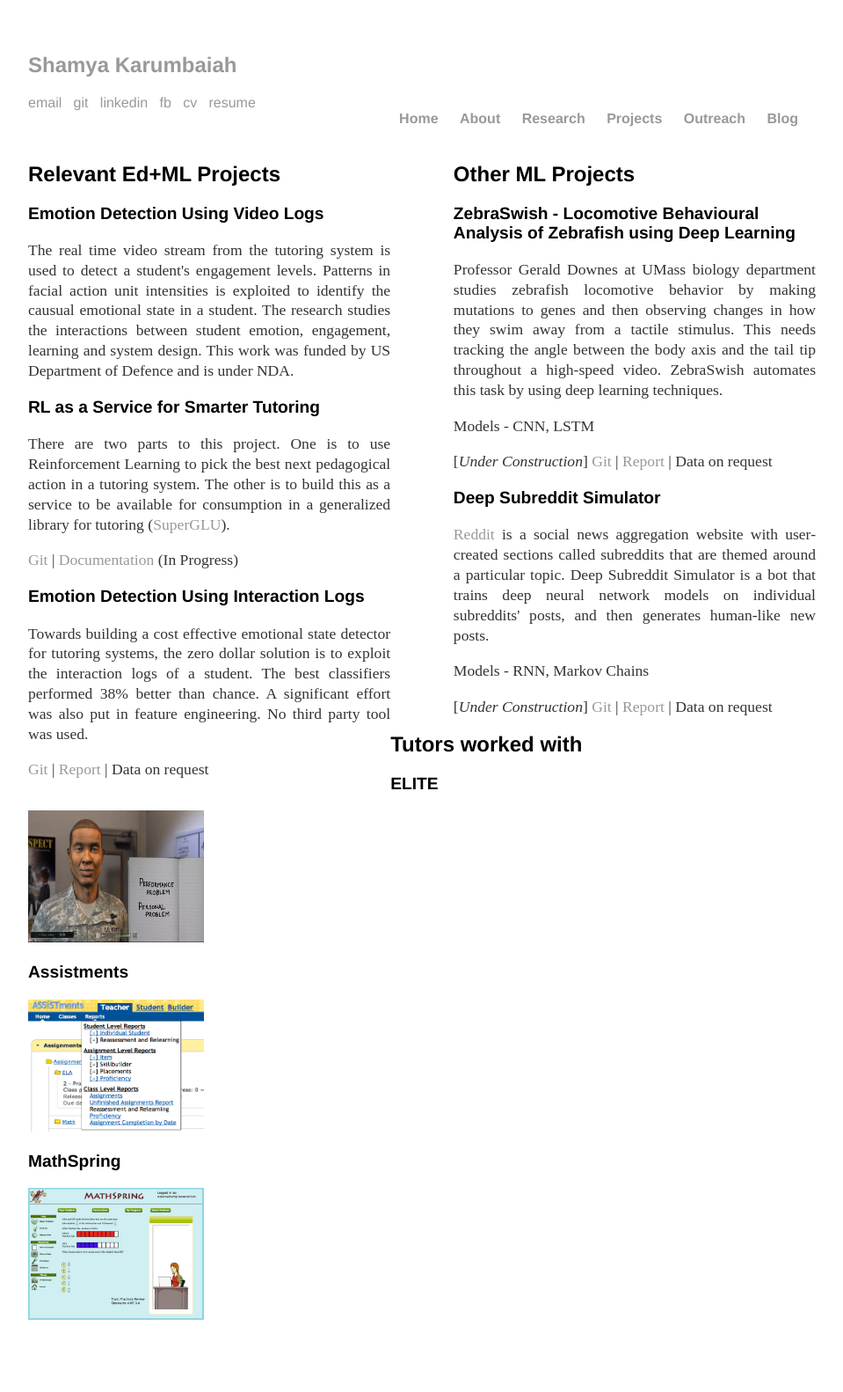
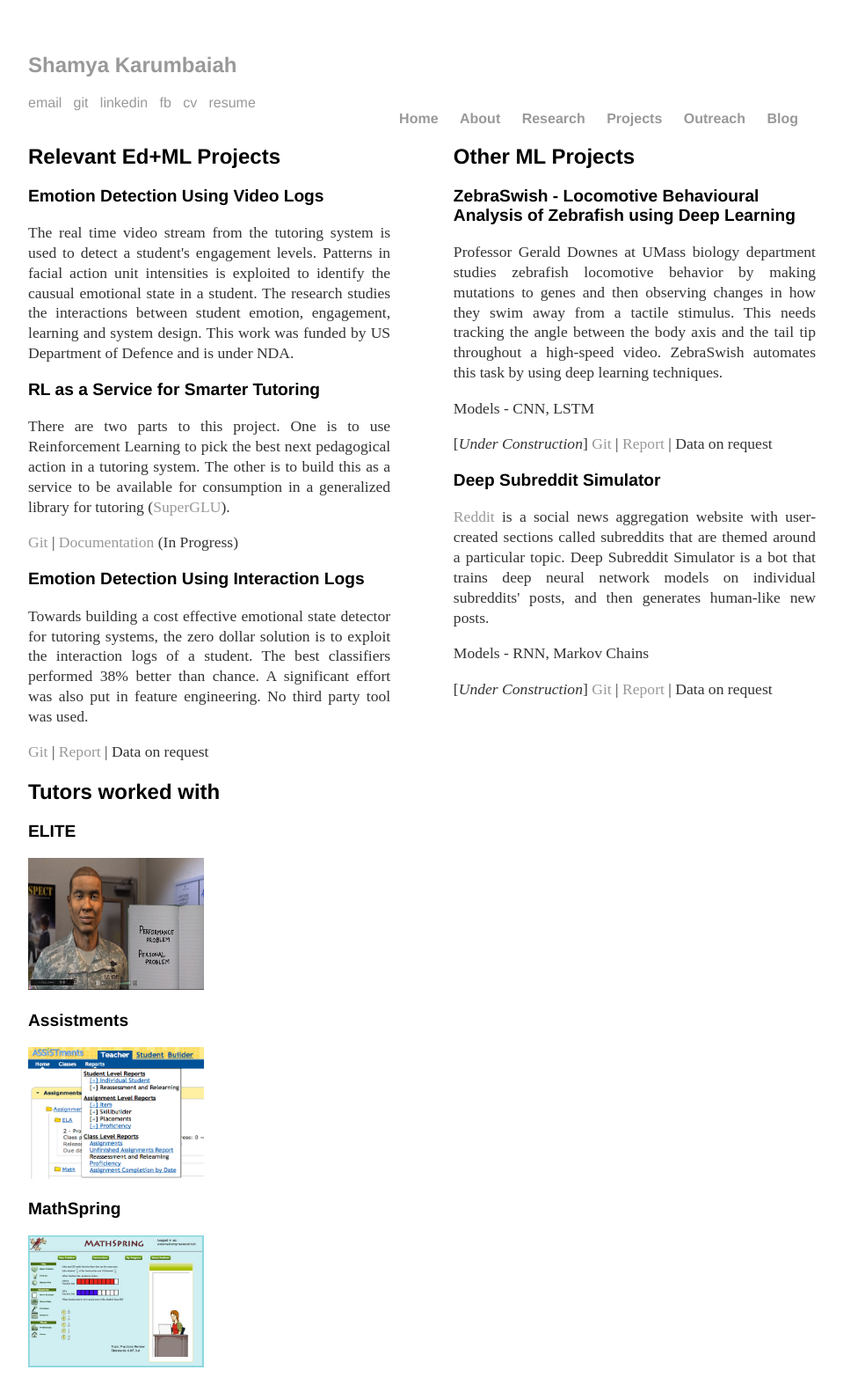
Before and after one commit to Shamya/shamyatest.github.io, a Jekyll site: the page built from projects/index.html, in a window 1280 px wide. Shown: the whole page at 88% size, without its empty margins (160-1119 px from the left). Built offline with Jekyll 4.4.1, drawn with Linux system fonts in a browser that asks for light colours; after the commit the page ends 1558 px from its top, so only the background shows below that.

Commit message:
Update index.html

```diff
--- a/projects/index.html
+++ b/projects/index.html
@@ -13,7 +13,16 @@ title: My Projects
   <h3><a class="link" href="https://github.com/Shamya/EmotionDetectionInteractionLogs">Emotion Detection Using Interaction Logs</a></h3>
   <p>Towards building a cost effective emotional state detector for tutoring systems, the zero dollar solution is to exploit the interaction logs of a student. The best classifiers performed 38% better than chance. A significant effort was also put in feature engineering. No third party tool was used. </p>
   <p><a href="https://github.com/Shamya/EmotionDetectionInteractionLogs">Git</a> | <a href="https://drive.google.com/file/d/0Bz8URmIw_ZdjbldYdFVqWTdaOFE/view?usp=sharing">Report</a> | Data on request</p>
-</div>
+
+  <h2>Tutors worked with</h2>
+  <h3><a class = "link" href="http://ict.usc.edu/prototypes/elite/">ELITE</a></h3>
+  <a href="https://youtu.be/lCDt6h6bx2c"> <img src="/images/elite.png" height=150px width=200px></img></a>
+  <h3><a class = "link" href ="https://www.assistments.org/">Assistments</a></h3>
+  <a href ="https://www.assistments.org/"><img src="/images/assistments.png" height=150px width=200px></img></a>
+  <h3><a class = "link" href ="http://mathspring.org/">MathSpring</a> </h3>
+  <a href="http://mathspring.org/"><img src="/images/mathspring.jpg" height=150px width=200px></img></a>
+
+  </div>
 
   <div class = "section2" >
     <h2>Other ML Projects</h2>
@@ -28,12 +37,4 @@ title: My Projects
   <p>[<i>Under Construction</i>] <a href="https://github.com/Shamya/DeepSubredditSimulator">Git</a> | <a href="https://docs.google.com/document/d/1_ylFCM0amUhWhvmAqg8kwiyILiN9kLAZJ0FyVSC8SHc/edit?usp=sharing">Report</a> | Data on request</p>
   </div>
 
-<h2>Tutors worked with</h2>
-  <h3><a class = "link" href="http://ict.usc.edu/prototypes/elite/">ELITE</a></h3>
-  <a href="https://youtu.be/lCDt6h6bx2c"> <img src="/images/elite.png" height=150px width=200px></img></a>
-  <h3><a class = "link" href ="https://www.assistments.org/">Assistments</a></h3>
-  <a href ="https://www.assistments.org/"><img src="/images/assistments.png" height=150px width=200px></img></a>
-  <h3><a class = "link" href ="http://mathspring.org/">MathSpring</a> </h3>
-  <a href="http://mathspring.org/"><img src="/images/mathspring.jpg" height=150px width=200px></img></a>
-
 </div>
```
